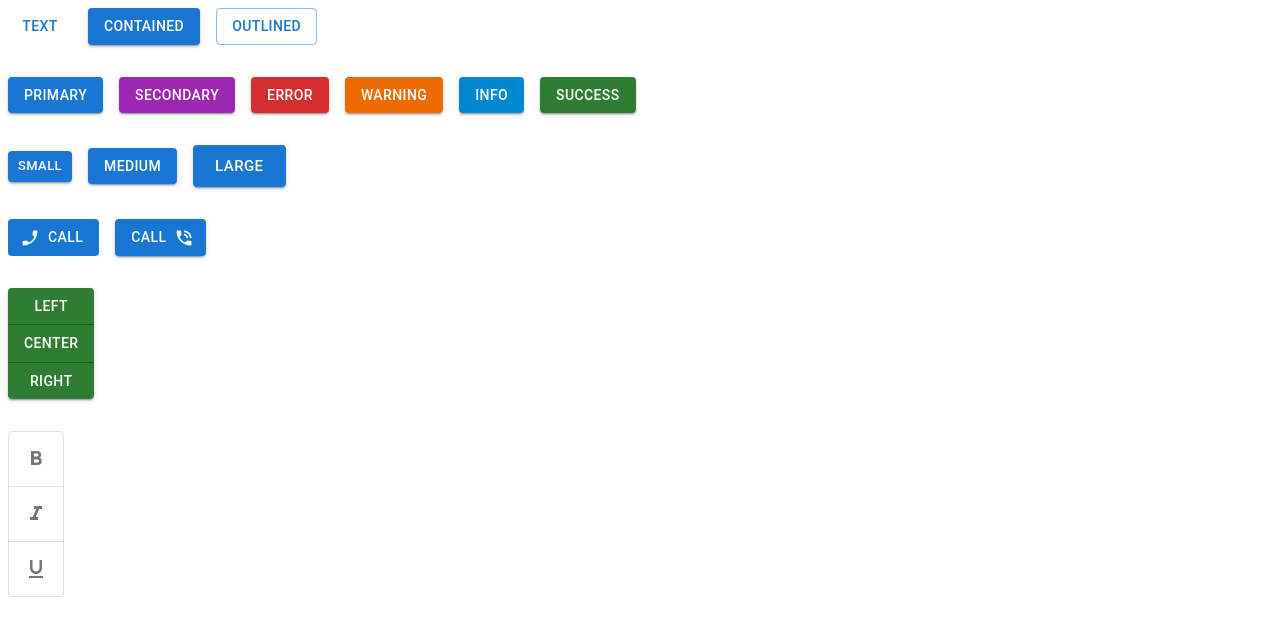
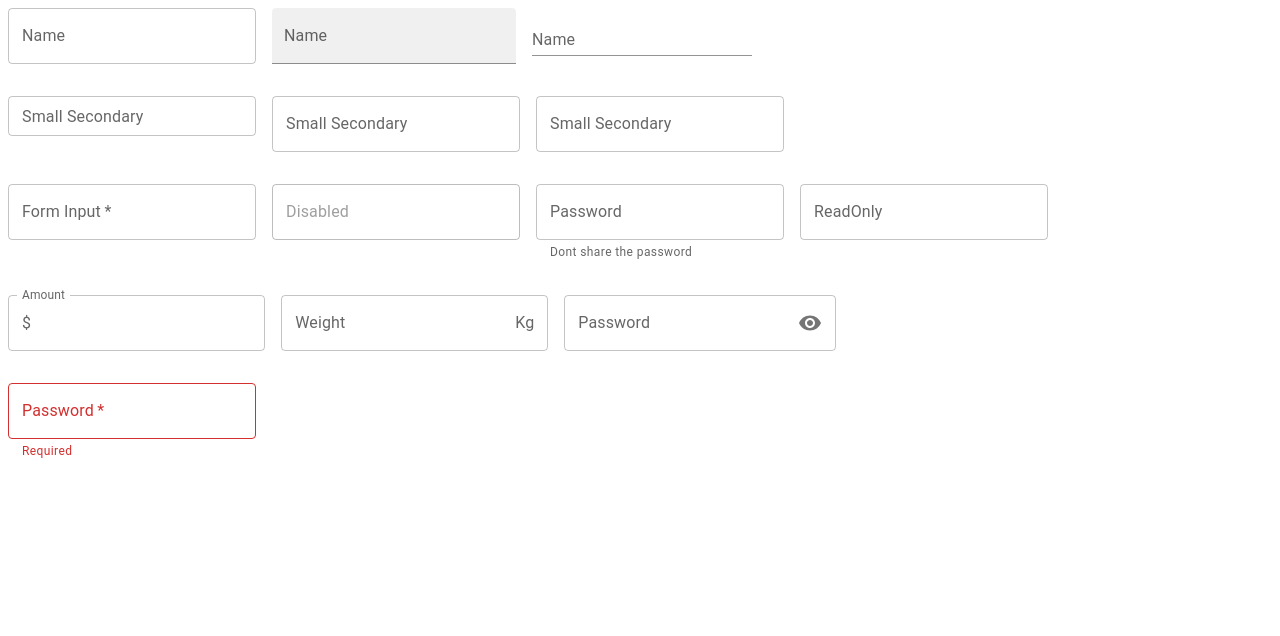
Before and after one commit to kanagu555/React-MUI-Tutorial, a React (Create React App) app: page / in a window 1280 px wide. Shown: the top 636 px of the page. Built offline with nearby package versions, Linux system fonts and the light colour scheme.

Commit message:
Mui TextField component

```diff
--- a/src/App.js
+++ b/src/App.js
@@ -2,12 +2,14 @@ import React from "react";
 import "./style.css";
 import MuiTypography from './components/MuiTypography'
 import MuiButton from './components/MuiButton'
+import MuiTextField from './components/MuiTextField'
 
 export default function App() {
   return (
     <div>
         {/* <MuiTypography /> */}
-        <MuiButton />
+        {/* <MuiButton /> */}
+        <MuiTextField/>
     </div>
   );
 }
--- /dev/null
+++ b/src/components/MuiTextField.js
@@ -0,0 +1,64 @@
+import React, { useState } from 'react';
+import { Stack, TextField, InputAdornment } from '@mui/material';
+import VisibilityIcon from '@mui/icons-material/Visibility';
+
+const MuiTextField = () => {
+  const [value, setValue] = useState('');
+
+  return (
+    <Stack spacing={4}>
+      <Stack spacing={2} direction="row">
+        <TextField label="Name" variant="outlined" />
+        <TextField label="Name" variant="filled" />
+        <TextField label="Name" variant="standard" />
+      </Stack>
+      <Stack spacing={2} direction="row">
+        <TextField label="Small Secondary" size="small" color="secondary" />
+        <TextField label="Small Secondary" size="medium" color="secondary" />
+        <TextField label="Small Secondary" size="large" color="secondary" />
+      </Stack>
+      <Stack spacing={2} direction="row">
+        <TextField label="Form Input" required />
+        <TextField label="Disabled" disabled />
+        <TextField
+          label="Password"
+          type="password"
+          helperText="Dont share the password"
+        />
+        <TextField label="ReadOnly" InputProps={{ readOnly: true }} />
+      </Stack>
+      <Stack spacing={2} direction="row">
+        <TextField
+          label="Amount"
+          InputProps={{ startAdornment: <InputAdornment>$</InputAdornment> }}
+        />
+        <TextField
+          label="Weight"
+          InputProps={{ endAdornment: <InputAdornment>Kg</InputAdornment> }}
+        />
+        <TextField
+          label="Password"
+          InputProps={{
+            endAdornment: (
+              <InputAdornment>
+                <VisibilityIcon />
+              </InputAdornment>
+            ),
+          }}
+        />
+      </Stack>
+      <Stack spacing={2} direction="row">
+        <TextField
+          label="Password"
+          required
+          value={value}
+          onChange={(e) => setValue(e.target.value)}
+          error={!value}
+          helperText={!value ? 'Required' : 'Dont share the password'}
+        />
+      </Stack>
+    </Stack>
+  );
+};
+
+export default MuiTextField;
```
